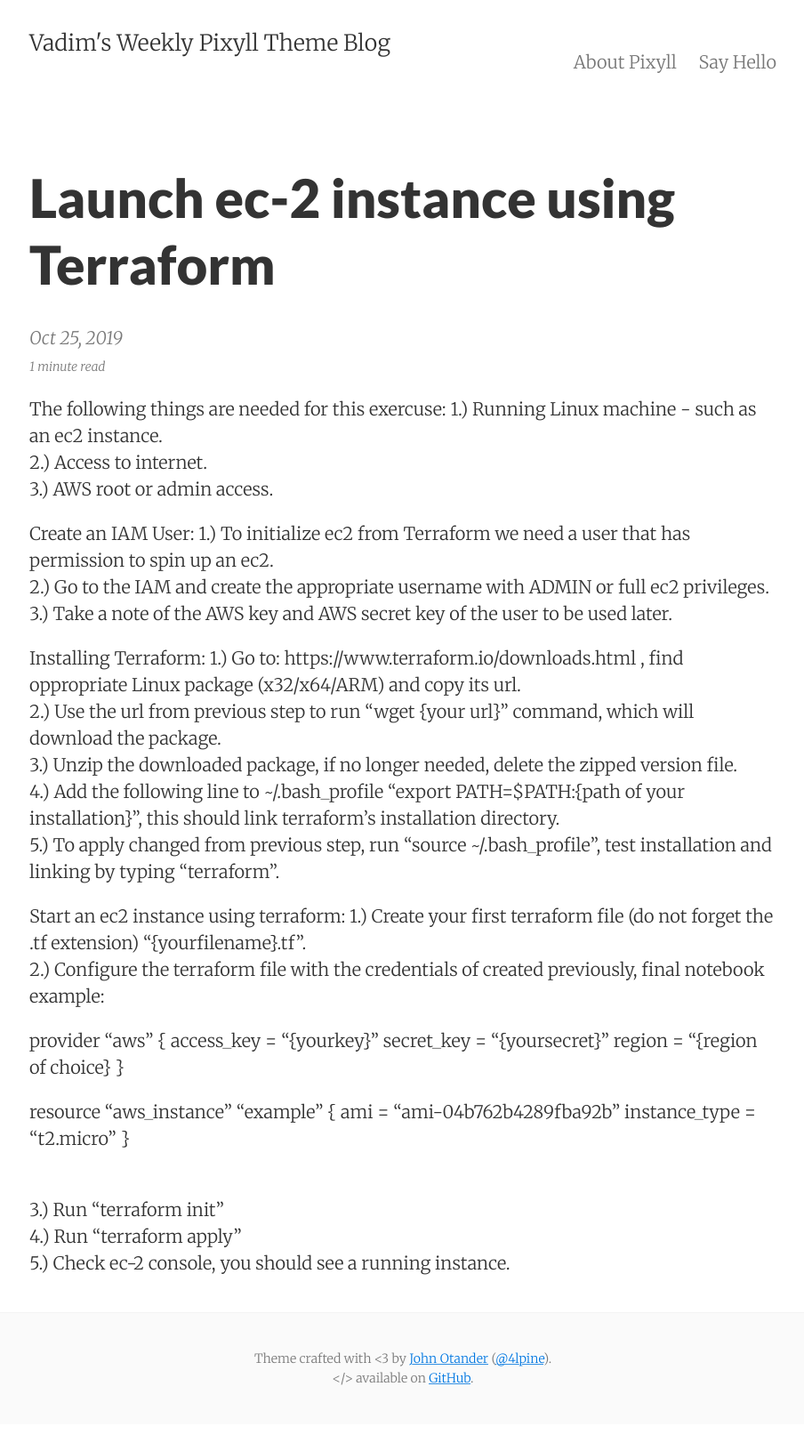
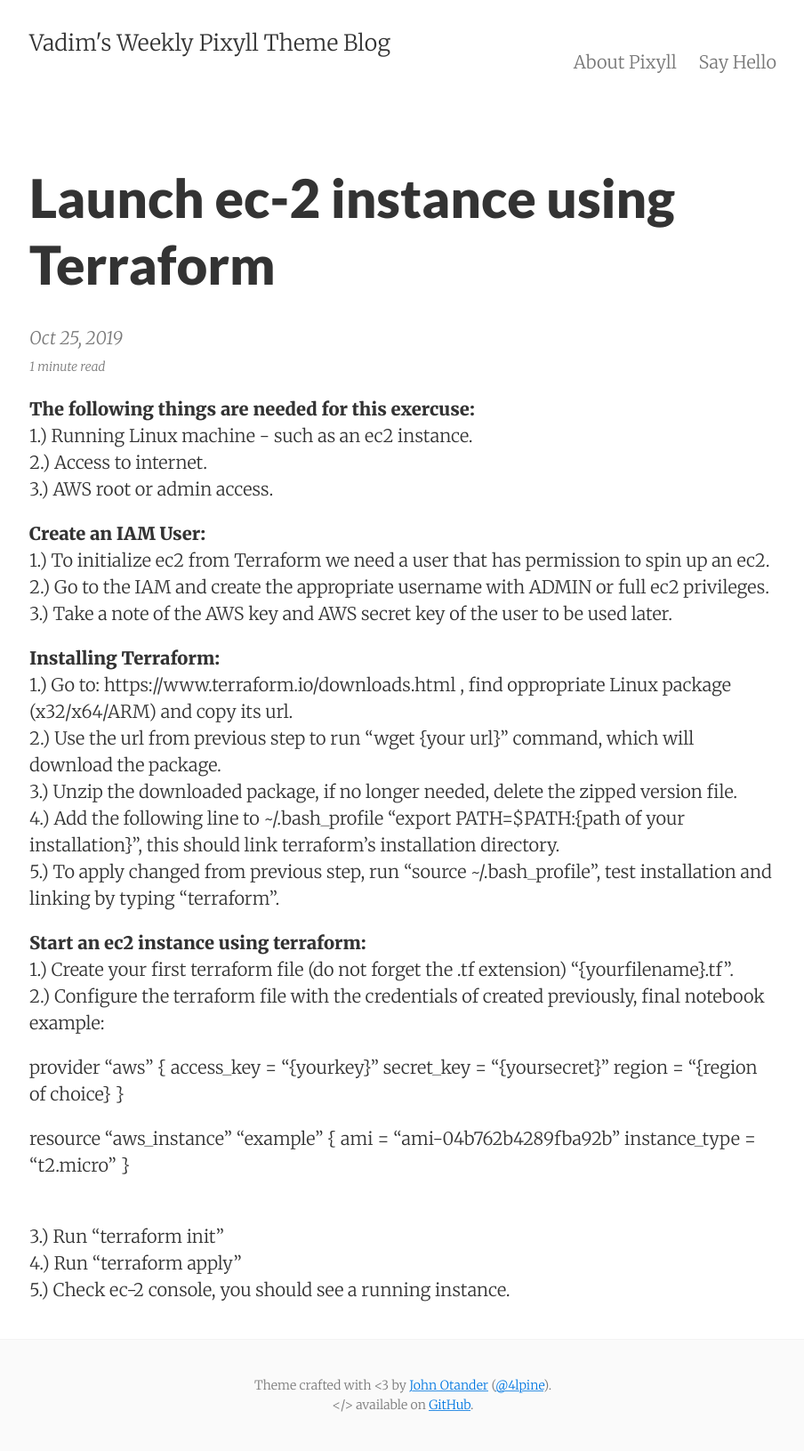
Before and after one commit to csunvadim/weekly_blog, a Jekyll site: the page built from _posts/2019-10-25-blog_7.md, in a window 1280 px wide. Shown: the whole page at 89% size, without its empty margins (187-1091 px from the left). Built offline with Jekyll 4.4.1, drawn with Linux system fonts in a browser that asks for light colours; before the commit the page ends 1601 px from its top, so only the background shows below that.

Commit message:
week 9 formatting fixed

```diff
--- a/_posts/2019-10-25-blog_7.md
+++ b/_posts/2019-10-25-blog_7.md
@@ -5,17 +5,17 @@ date:       2019-10-25 10:20:18
 summary:    Summary for week 9.
 categories: jekyll pixyll
 ---
-The following things are needed for this exercuse:
+<b>The following things are needed for this exercuse: </b><br/>
 1.) Running Linux machine - such as an ec2 instance. <br/>
 2.) Access to internet. <br/>
 3.) AWS root or admin access. <br/>
 
-Create an IAM User:
+<b>Create an IAM User: </b><br/>
 1.) To initialize ec2 from Terraform we need a user that has permission to spin up an ec2. <br/>
 2.) Go to the IAM and create the appropriate username with ADMIN or full ec2 privileges. <br/>
 3.) Take a note of the AWS key and AWS secret key of the user to be used later. <br/>
 
-Installing Terraform:
+<b>Installing Terraform: </b><br/>
 1.) Go to: https://www.terraform.io/downloads.html , find oppropriate Linux package (x32/x64/ARM) and copy its url. <br/>
 2.) Use the url from previous step to run "wget {your url}" command, which will download the package. <br/>
 3.) Unzip the downloaded package, if no longer needed, delete the zipped version file. <br/>
@@ -23,7 +23,7 @@ Installing Terraform:
 5.) To apply changed from previous step, run "source ~/.bash_profile", test installation and linking by typing "terraform". <br/>
 
 
-Start an ec2 instance using terraform:
+<b>Start an ec2 instance using terraform: </b><br/>
 1.) Create your first terraform file (do not forget the .tf extension) "{yourfilename}.tf". <br/>
 2.) Configure the terraform file with the credentials of created previously, final notebook example:
 
```
